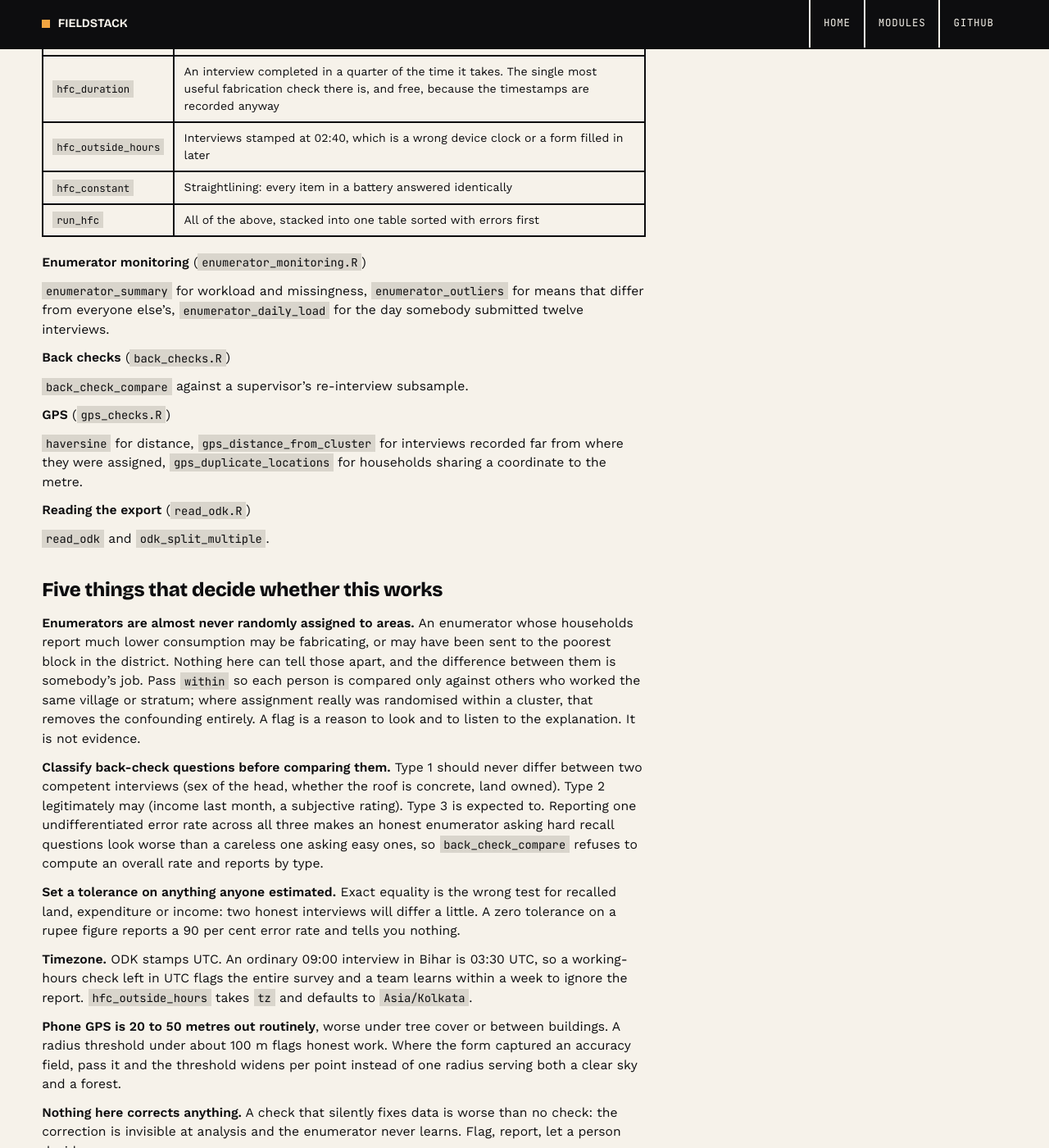
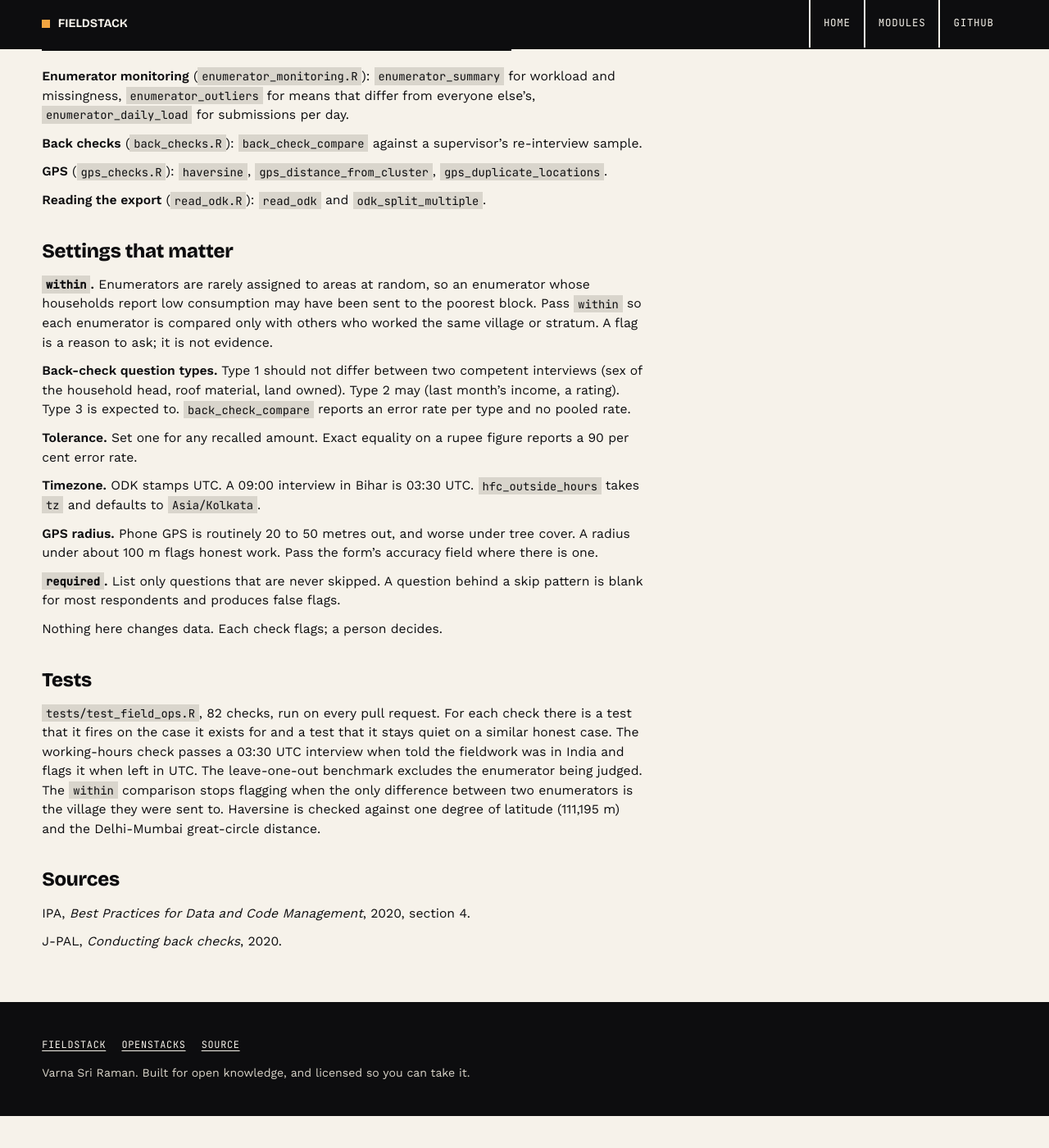
Before and after one commit to Varnasr/FieldStack, a Jekyll site: the page built from field_ops/README.md, in a window 1280 px wide and 1400 px high, scrolled down 1040 px. Shown: the whole window at 82% size. Built offline with Jekyll 4.4.1, drawn with Linux system fonts in a browser that asks for light colours; our own code applies the rules of GitHub Pages for plain Markdown files; after the commit the page ends 2401 px from its top, so only the background shows below that; some of the changed text lies outside the part shown.

Commit message:
Docs: plain-language pass on reader-facing copy
README, landing page and folder READMEs say what each thing is and how to
use it. Rationale for design choices stays in CLAUDE.md and in code. Emoji
removed from headings and checklists.

Co-Authored-By: Claude Fable 5.1 <noreply@anthropic.com>
Claude-Session: https://claude.ai/code/session_01DMYhECx2Dzbqad6KJxWZ7t

```diff
--- a/field_ops/README.md
+++ b/field_ops/README.md
@@ -1,17 +1,7 @@
 # field_ops
 
-Field operations: catching bad data while the team is still in the district.
-
-The rest of this repository analyses data somebody else collected. This part is
-about the fortnight when the data is being made, which is the only window in
-which most problems can still be fixed. A duplicated household ID found on day
-three is a phone call. The same duplicate found at analysis is a hole in the
-sample that cannot be filled, because the team has gone and the respondent
-cannot be re-identified.
-
-Base R throughout, no packages. That is deliberate: this is the code that runs
-on whatever laptop is in the district office, on a connection that will not
-install anything.
+Checks to run against a survey export while the team is still in the field.
+Base R, no packages, so it runs on any laptop in a district office.
 
 ## The evening run
 
@@ -35,106 +25,73 @@ field_daily_report(
 Two files come out: a per-case list to act on tomorrow, and a per-enumerator
 summary for the morning meeting.
 
-## What each check is for
+## Checks
 
 **High-frequency checks** (`high_frequency_checks.R`)
 
-| Function | Catches |
-|---|---|
-| `hfc_duplicates` | The same ID twice: a double submission, or two households given one ID |
-| `hfc_missing` | Blanks in questions that are never legitimately skipped |
-| `hfc_range` | Values outside a plausible bound you declare |
-| `hfc_duration` | An interview completed in a quarter of the time it takes. The single most useful fabrication check there is, and free, because the timestamps are recorded anyway |
-| `hfc_outside_hours` | Interviews stamped at 02:40, which is a wrong device clock or a form filled in later |
-| `hfc_constant` | Straightlining: every item in a battery answered identically |
-| `run_hfc` | All of the above, stacked into one table sorted with errors first |
+| Function | Flags |
+| --- | --- |
+| `hfc_duplicates` | The same ID twice |
+| `hfc_missing` | Blanks in questions that are never skipped |
+| `hfc_range` | Values outside a declared range |
+| `hfc_duration` | Interviews completed in a fraction of the expected time |
+| `hfc_outside_hours` | Interviews stamped outside working hours |
+| `hfc_constant` | Every item in a battery answered identically |
+| `run_hfc` | All of the above in one table, errors first |
 
-**Enumerator monitoring** (`enumerator_monitoring.R`)
+**Enumerator monitoring** (`enumerator_monitoring.R`): `enumerator_summary`
+for workload and missingness, `enumerator_outliers` for means that differ from
+everyone else's, `enumerator_daily_load` for submissions per day.
 
-`enumerator_summary` for workload and missingness, `enumerator_outliers` for
-means that differ from everyone else's, `enumerator_daily_load` for the day
-somebody submitted twelve interviews.
+**Back checks** (`back_checks.R`): `back_check_compare` against a supervisor's
+re-interview sample.
 
-**Back checks** (`back_checks.R`)
+**GPS** (`gps_checks.R`): `haversine`, `gps_distance_from_cluster`,
+`gps_duplicate_locations`.
 
-`back_check_compare` against a supervisor's re-interview subsample.
+**Reading the export** (`read_odk.R`): `read_odk` and `odk_split_multiple`.
 
-**GPS** (`gps_checks.R`)
+## Settings that matter
 
-`haversine` for distance, `gps_distance_from_cluster` for interviews recorded
-far from where they were assigned, `gps_duplicate_locations` for households
-sharing a coordinate to the metre.
-
-**Reading the export** (`read_odk.R`)
-
-`read_odk` and `odk_split_multiple`.
-
-## Five things that decide whether this works
-
-**Enumerators are almost never randomly assigned to areas.** An enumerator whose
-households report much lower consumption may be fabricating, or may have been
-sent to the poorest block in the district. Nothing here can tell those apart,
-and the difference between them is somebody's job. Pass `within` so each person
-is compared only against others who worked the same village or stratum; where
-assignment really was randomised within a cluster, that removes the confounding
-entirely. A flag is a reason to look and to listen to the explanation. It is not
+**`within`.** Enumerators are rarely assigned to areas at random, so an
+enumerator whose households report low consumption may have been sent to the
+poorest block. Pass `within` so each enumerator is compared only with others
+who worked the same village or stratum. A flag is a reason to ask; it is not
 evidence.
 
-**Classify back-check questions before comparing them.** Type 1 should never
-differ between two competent interviews (sex of the head, whether the roof is
-concrete, land owned). Type 2 legitimately may (income last month, a subjective
-rating). Type 3 is expected to. Reporting one undifferentiated error rate across
-all three makes an honest enumerator asking hard recall questions look worse
-than a careless one asking easy ones, so `back_check_compare` refuses to compute
-an overall rate and reports by type.
+**Back-check question types.** Type 1 should not differ between two competent
+interviews (sex of the household head, roof material, land owned). Type 2 may
+(last month's income, a rating). Type 3 is expected to. `back_check_compare`
+reports an error rate per type and no pooled rate.
 
-**Set a tolerance on anything anyone estimated.** Exact equality is the wrong
-test for recalled land, expenditure or income: two honest interviews will differ
-a little. A zero tolerance on a rupee figure reports a 90 per cent error rate
-and tells you nothing.
+**Tolerance.** Set one for any recalled amount. Exact equality on a rupee
+figure reports a 90 per cent error rate.
 
-**Timezone.** ODK stamps UTC. An ordinary 09:00 interview in Bihar is 03:30 UTC,
-so a working-hours check left in UTC flags the entire survey and a team learns
-within a week to ignore the report. `hfc_outside_hours` takes `tz` and defaults
-to `Asia/Kolkata`.
+**Timezone.** ODK stamps UTC. A 09:00 interview in Bihar is 03:30 UTC.
+`hfc_outside_hours` takes `tz` and defaults to `Asia/Kolkata`.
 
-**Phone GPS is 20 to 50 metres out routinely**, worse under tree cover or between
-buildings. A radius threshold under about 100 m flags honest work. Where the
-form captured an accuracy field, pass it and the threshold widens per point
-instead of one radius serving both a clear sky and a forest.
+**GPS radius.** Phone GPS is routinely 20 to 50 metres out, and worse under
+tree cover. A radius under about 100 m flags honest work. Pass the form's
+accuracy field where there is one.
 
-**Nothing here corrects anything.** A check that silently fixes data is worse
-than no check: the correction is invisible at analysis and the enumerator never
-learns. Flag, report, let a person decide.
+**`required`.** List only questions that are never skipped. A question behind
+a skip pattern is blank for most respondents and produces false flags.
 
-## Only required questions belong in `required`
+Nothing here changes data. Each check flags; a person decides.
 
-A question behind a skip pattern is legitimately blank for most respondents.
-Listing it produces hundreds of false flags, and the cost of that is not the
-noise, it is that the field team stops reading the report. That is the failure
-mode this whole directory has to survive.
+## Tests
 
-## Verification
-
-`tests/test_field_ops.R`, 82 checks, in the suite that runs on every pull
-request. They test both directions, because a field check has an asymmetric cost
-structure: a missed fabrication is a corrupted dataset nobody knows is
-corrupted, and a false flag is a wasted accusation.
-
-So for each check there is a test that it fires on the case it exists for, and
-a test that it stays quiet on the honest case that looks similar. The
-working-hours check is verified to pass a 03:30 UTC interview when told the
-fieldwork was in India and to flag the same row when left in UTC. The
-leave-one-out benchmark is verified to exclude the enumerator being judged. The
-`within` comparison is verified to stop flagging when the only difference
-between two enumerators is which village they were sent to. Haversine is checked
-against one degree of latitude (111,195 m) and against the published
-Delhi-Mumbai great-circle distance.
+`tests/test_field_ops.R`, 82 checks, run on every pull request. For each check
+there is a test that it fires on the case it exists for and a test that it
+stays quiet on a similar honest case. The working-hours check passes a 03:30
+UTC interview when told the fieldwork was in India and flags it when left in
+UTC. The leave-one-out benchmark excludes the enumerator being judged. The
+`within` comparison stops flagging when the only difference between two
+enumerators is the village they were sent to. Haversine is checked against
+one degree of latitude (111,195 m) and the Delhi-Mumbai great-circle distance.
 
 ## Sources
 
-IPA, *Best Practices for Data and Code Management*, 2020, section 4, for the
-high-frequency check battery.
+IPA, *Best Practices for Data and Code Management*, 2020, section 4.
 
-J-PAL, *Conducting back checks*, 2020, for the type 1/2/3 classification and the
-usual thresholds.
+J-PAL, *Conducting back checks*, 2020.
```
Also changed, not shown: index.html (+51 -76 lines), survey_tools/README.md (+20 -37 lines), README.md.
